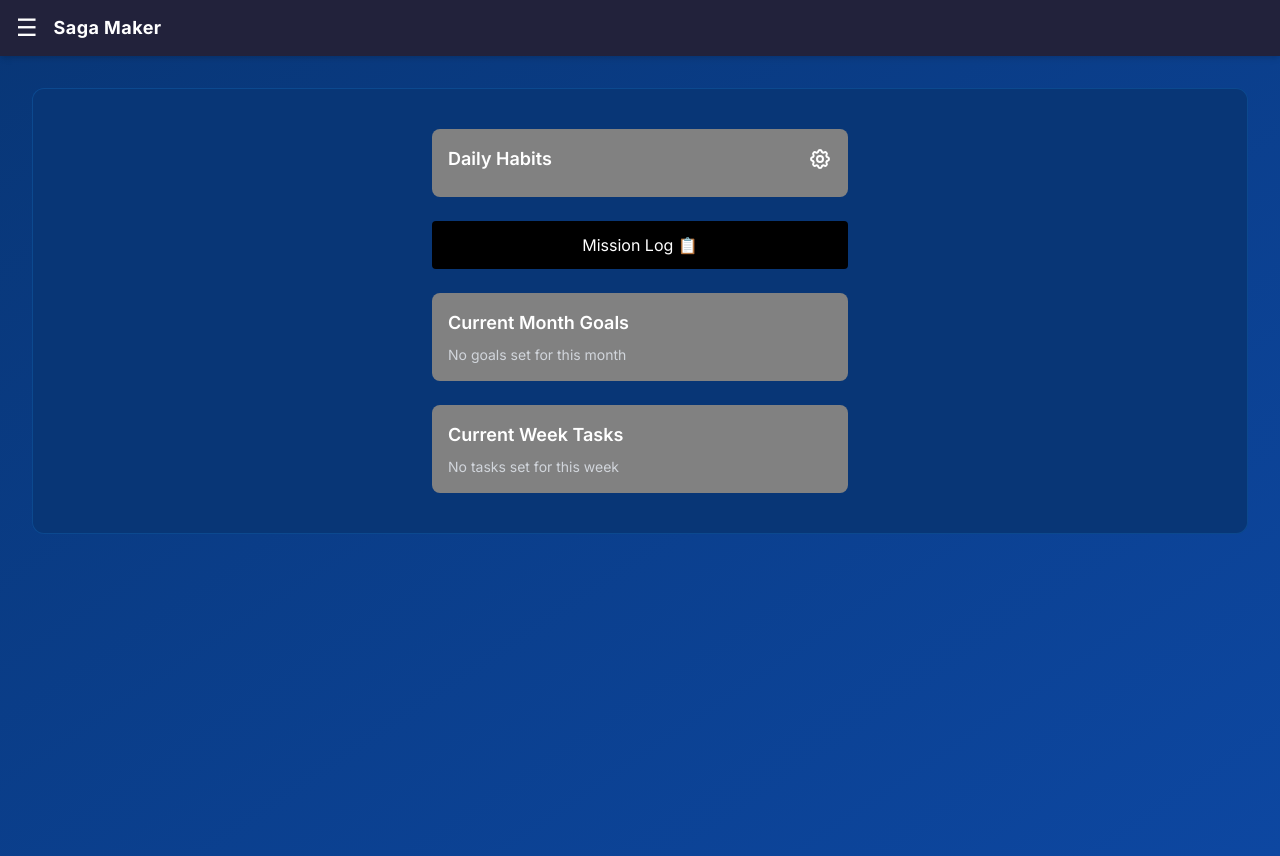
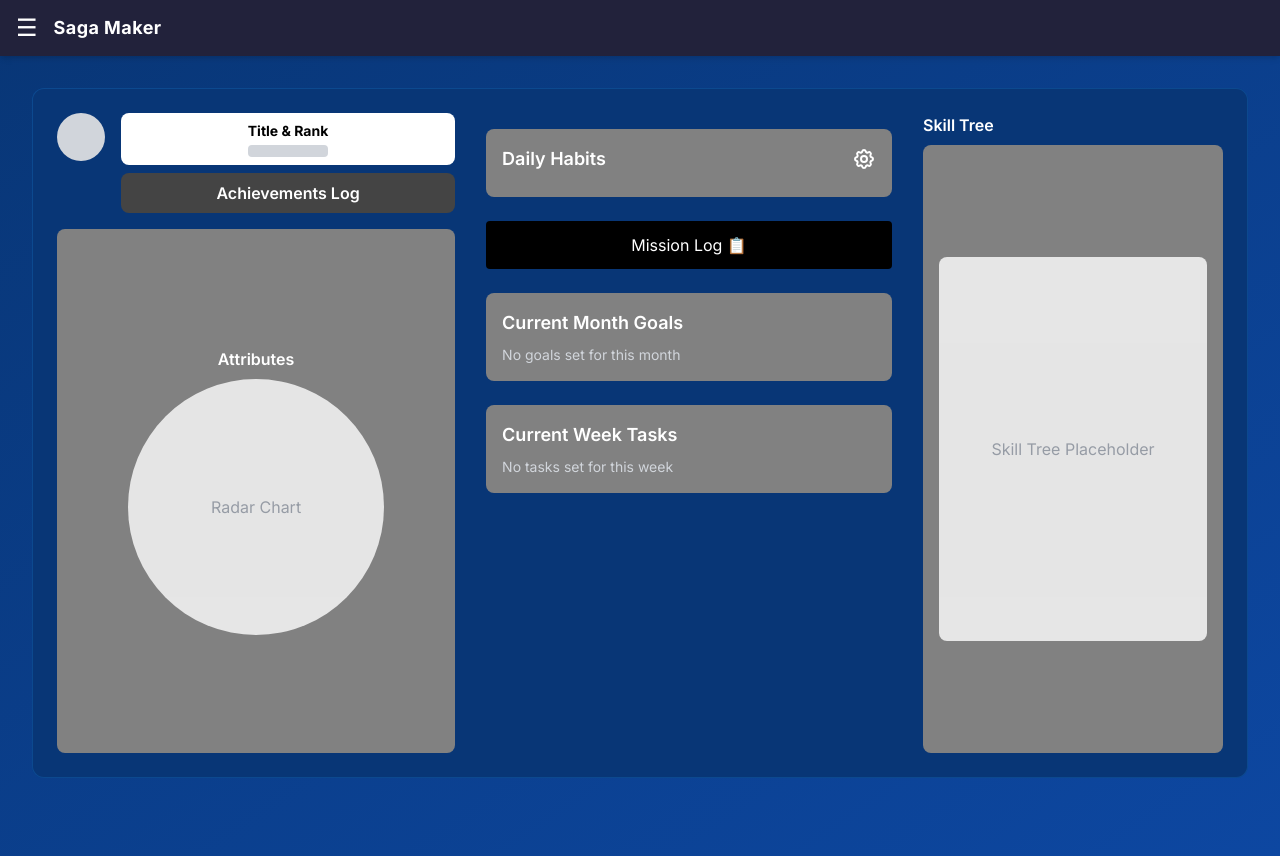
Before and after one commit to sunshine-studios/sagamaker, a Next.js app: page / in a window 1280 px wide. Built offline with nearby package versions, Linux system fonts and the light colour scheme.

Commit message:
Updated Dashboard to include Right and Left columns. Reformatted design. Updated Habit tracker to work better with each new day.

```diff
--- a/src/app/page.tsx
+++ b/src/app/page.tsx
@@ -1,13 +1,19 @@
 'use client';
 
 import MiddleColumn from '@/components/MiddleColumn';
+import LeftColumn from '@/components/LeftColumn';
+import RightColumn from '@/components/RightColumn';
 
 export default function Home() {
   return (
     <main className="min-h-screen p-8">
-      <div className="max-w-[1440px] mx-auto">
-        <div className="bg-[#083676] backdrop-blur-lg rounded-xl p-6 border border-blue-500/20">
-          <MiddleColumn />
+      <div className="w-full">
+        <div className="bg-[#083676] backdrop-blur-lg rounded-xl p-6 border border-blue-500/20 w-full">
+          <div className="flex flex-row gap-[15px] w-full min-h-[80vh] items-stretch justify-center">
+            <div className="w-[400px] min-w-[300px] flex flex-col"><LeftColumn /></div>
+            <div className="w-[440px] flex flex-col"><MiddleColumn /></div>
+            <div className="flex-1 min-w-[300px] flex flex-col"><RightColumn /></div>
+          </div>
         </div>
       </div>
     </main>
--- /dev/null
+++ b/src/components/LeftColumn.tsx
@@ -0,0 +1,31 @@
+import React from 'react';
+
+const LeftColumn = () => {
+  return (
+    <div className="flex flex-col gap-4 w-full h-full">
+      {/* Top Row: Profile + Title/Rank/Achievements */}
+      <div className="flex flex-row gap-4 items-start w-full">
+        {/* Small Profile Image */}
+        <div className="w-12 h-12 bg-gray-300 rounded-full" />
+        {/* Title & Rank and Achievements Log */}
+        <div className="flex flex-col flex-1 gap-2 w-full">
+          <div className="bg-white rounded-lg p-2 flex flex-col items-center w-full">
+            <span className="text-black font-bold text-sm">Title & Rank</span>
+            <div className="w-20 h-3 bg-gray-300 rounded mt-1" />
+          </div>
+          <button className="bg-[#444] rounded-lg p-2 text-white font-semibold w-full">Achievements Log</button>
+        </div>
+      </div>
+
+      {/* Attributes Radar Chart Placeholder (larger) */}
+      <div className="bg-[#818181] rounded-lg p-4 flex flex-col items-center flex-1 min-h-0 w-full justify-center">
+        <span className="text-white font-semibold mb-2">Attributes</span>
+        <div className="w-64 h-64 bg-white rounded-full opacity-80 flex items-center justify-center">
+          <span className="text-gray-400">Radar Chart</span>
+        </div>
+      </div>
+    </div>
+  );
+};
+
+export default LeftColumn;
--- a/src/components/MiddleColumn.tsx
+++ b/src/components/MiddleColumn.tsx
@@ -102,7 +102,7 @@ const MiddleColumn = () => {
   };
 
   return (
-    <div className="w-full max-w-md mx-auto p-4 space-y-6">
+    <div className="flex-1 p-4 space-y-6">
       <div className="bg-[#818181] rounded-lg p-4">
         <div className="flex justify-between items-center mb-2">
           <h2 className="text-lg font-semibold text-white">Daily Habits</h2>
@@ -133,12 +133,12 @@ const MiddleColumn = () => {
             </svg>
           </button>
         </div>
-        <div className="grid grid-cols-4 gap-2">
+        <div className="grid grid-cols-6 gap-1">
           {habits.filter(habit => !habit.archived).map(habit => (
             <button
               key={habit.id}
               onClick={() => toggleHabit(habit.id)}
-              className={`p-2 border rounded ${
+              className={`px-1 py-2 border rounded text-lg ${
                 habit.completed ? "bg-blue-500 text-white" : "bg-[#818181] text-white border-gray-600"
               }`}
             >
--- /dev/null
+++ b/src/components/RightColumn.tsx
@@ -0,0 +1,16 @@
+import React from 'react';
+
+const RightColumn = () => {
+  return (
+    <div className="flex flex-col w-full h-full">
+      <span className="text-white font-semibold mb-2">Skill Tree</span>
+      <div className="flex-1 min-h-0 w-full bg-[#818181] rounded-lg p-4 flex flex-col items-center justify-center">
+        <div className="w-48 h-96 bg-white rounded-lg opacity-80 flex items-center justify-center w-full">
+          <span className="text-gray-400">Skill Tree Placeholder</span>
+        </div>
+      </div>
+    </div>
+  );
+};
+
+export default RightColumn;
--- a/src/context/HabitsContext.tsx
+++ b/src/context/HabitsContext.tsx
@@ -129,10 +129,15 @@ const wasYesterdayCompleted = (history: CompletionRecord[]): boolean => {
 export function HabitsProvider({ children }: { children: React.ReactNode }) {
   const [habits, setHabits] = useState<Habit[]>([]);
   const [isClient, setIsClient] = useState(false);
+  const [lastResetDate, setLastResetDate] = useState<string>('');
 
   useEffect(() => {
     setIsClient(true);
     const savedHabits = localStorage.getItem('habits');
+    const savedLastResetDate = localStorage.getItem('lastResetDate');
+    if (savedLastResetDate) {
+      setLastResetDate(savedLastResetDate);
+    }
     if (savedHabits) {
       try {
         // Migrate existing habits to include completionHistory and color
@@ -149,6 +154,26 @@ export function HabitsProvider({ children }: { children: React.ReactNode }) {
       }
     }
   }, []);
+
+  // Add new effect to handle daily reset
+  useEffect(() => {
+    if (!isClient) return;
+
+    const today = getTodayString();
+
+    // Check if we need to reset (if last reset was not today)
+    if (lastResetDate !== today) {
+      setHabits(prevHabits =>
+        prevHabits.map(habit => ({
+          ...habit,
+          completed: false, // Reset completed state
+          // Keep all other properties including completionHistory
+        }))
+      );
+      setLastResetDate(today);
+      localStorage.setItem('lastResetDate', today);
+    }
+  }, [isClient, lastResetDate]);
 
   useEffect(() => {
     if (isClient) {
@@ -190,29 +215,13 @@ export function HabitsProvider({ children }: { children: React.ReactNode }) {
           // Ensure completionHistory exists
           const currentHistory = habit.completionHistory || [];
 
-          // Check if yesterday was completed
-          const yesterdayCompleted = wasYesterdayCompleted(currentHistory);
-
-          // If completing today and yesterday wasn't completed, reset streak
-          if (completed && !yesterdayCompleted) {
-            return {
-              ...habit,
-              completed,
-              streakDays: 1, // Start new streak
-              completionHistory: [
-                { date: today, completed },
-                ...currentHistory.filter(record => record.date !== today)
-              ],
-            };
-          }
-
           // Update completion history
           const updatedHistory = [
             { date: today, completed },
             ...currentHistory.filter(record => record.date !== today)
           ];
 
-          // Calculate new streak
+          // Calculate new streak based on the updated history
           const streakDays = calculateStreak(updatedHistory);
 
           return {
```
